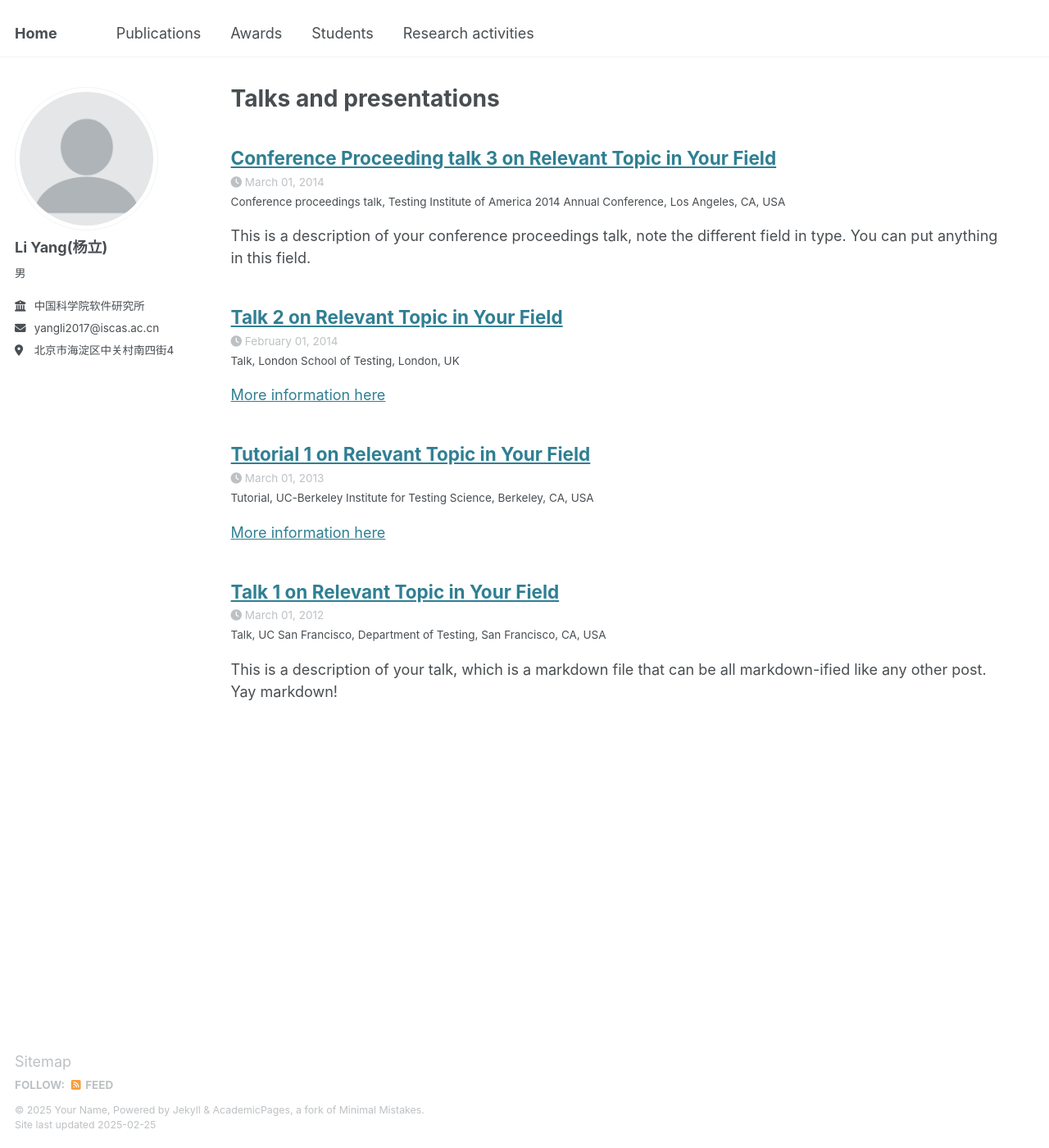
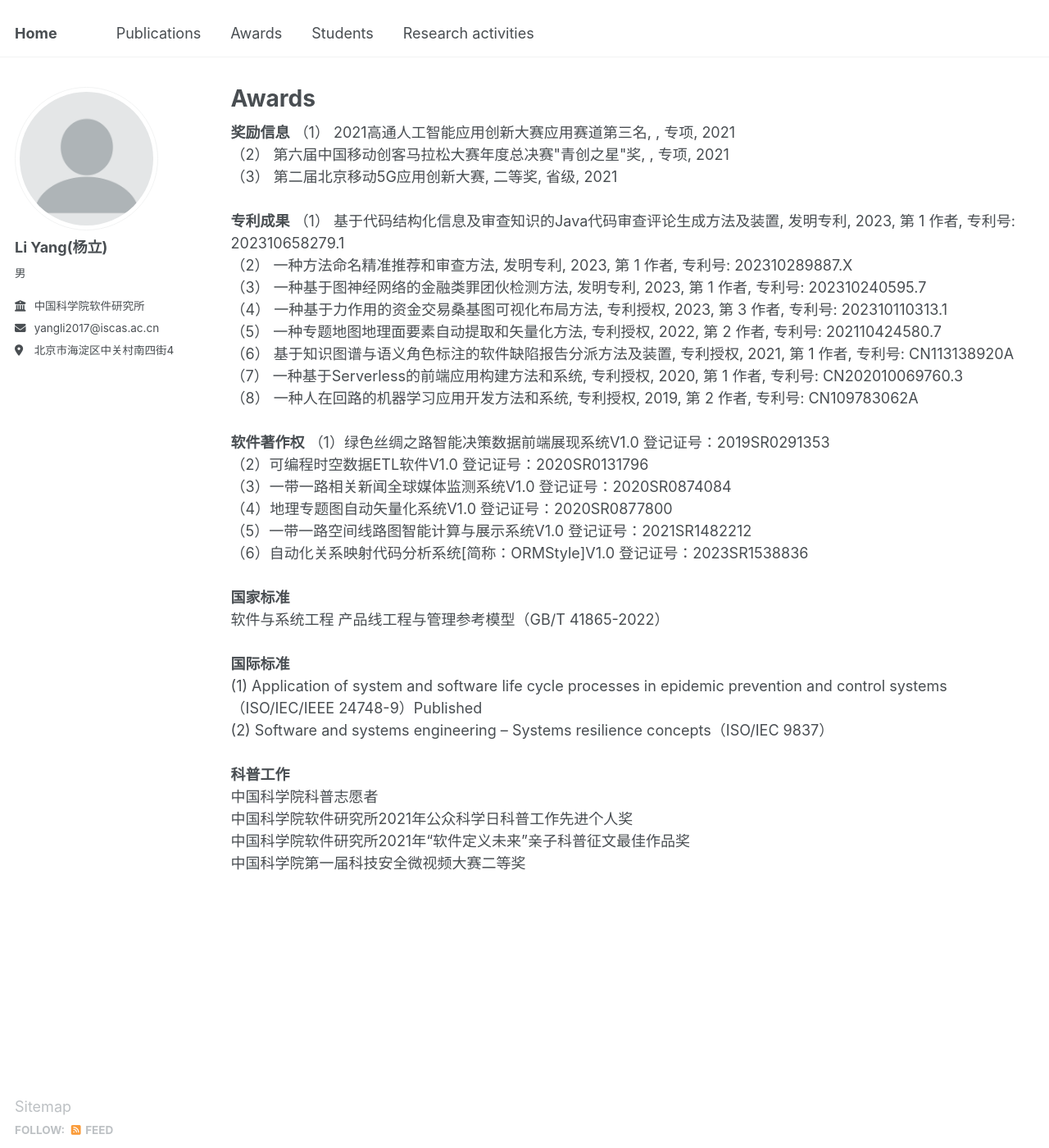
Before and after one commit to yangli8953/yangli8953.github.io, a Jekyll site: the page built from _pages/talks.html, in a window 1280 px wide and 1400 px high. Shown: the whole window at 82% size. Built offline with Jekyll 4.4.1, drawn with Linux system fonts in a browser that asks for light colours.

Commit message:
Update talks.html

```diff
--- a/_pages/talks.html
+++ b/_pages/talks.html
@@ -1,16 +1,68 @@
 ---
 layout: archive
-title: "Talks and presentations"
+title: "Awards"
 permalink: /talks/
 author_profile: true
 ---
 
-{% if site.talkmap_link == true %}
-
-<p style="text-decoration:underline;"><a href="/talkmap.html">See a map of all the places I've given a talk!</a></p>
-
-{% endif %}
-
-{% for post in site.talks reversed %}
-  {% include archive-single-talk.html %}
-{% endfor %}
+<b>奖励信息</b>
+（1） 2021高通人工智能应用创新大赛应用赛道第三名, , 专项, 2021
+<br />
+（2） 第六届中国移动创客马拉松大赛年度总决赛"青创之星"奖, , 专项, 2021
+<br />
+（3） 第二届北京移动5G应用创新大赛, 二等奖, 省级, 2021
+<br />
+<br />
+<b>专利成果</b>
+（1） 基于代码结构化信息及审查知识的Java代码审查评论生成方法及装置, 发明专利, 2023, 第 1 作者, 专利号: 202310658279.1
+<br />
+（2） 一种方法命名精准推荐和审查方法, 发明专利, 2023, 第 1 作者, 专利号: 202310289887.X
+<br />
+（3） 一种基于图神经网络的金融类罪团伙检测方法, 发明专利, 2023, 第 1 作者, 专利号: 202310240595.7
+<br />
+（4） 一种基于力作用的资金交易桑基图可视化布局方法, 专利授权, 2023, 第 3 作者, 专利号: 202310110313.1
+<br />
+（5） 一种专题地图地理面要素自动提取和矢量化方法, 专利授权, 2022, 第 2 作者, 专利号: 202110424580.7
+<br />
+（6） 基于知识图谱与语义角色标注的软件缺陷报告分派方法及装置, 专利授权, 2021, 第 1 作者, 专利号: CN113138920A
+<br />
+（7） 一种基于Serverless的前端应用构建方法和系统, 专利授权, 2020, 第 1 作者, 专利号: CN202010069760.3
+<br />
+（8） 一种人在回路的机器学习应用开发方法和系统, 专利授权, 2019, 第 2 作者, 专利号: CN109783062A
+<br />
+<br />
+<b>软件著作权</b>
+（1）绿色丝绸之路智能决策数据前端展现系统V1.0 登记证号：2019SR0291353
+<br />
+（2）可编程时空数据ETL软件V1.0 登记证号：2020SR0131796
+<br />
+（3）一带一路相关新闻全球媒体监测系统V1.0 登记证号：2020SR0874084
+<br />
+（4）地理专题图自动矢量化系统V1.0 登记证号：2020SR0877800
+<br />
+（5）一带一路空间线路图智能计算与展示系统V1.0 登记证号：2021SR1482212
+<br />
+（6）自动化关系映射代码分析系统[简称：ORMStyle]V1.0 登记证号：2023SR1538836
+<br />
+<br />
+<b>国家标准</b>
+<br />
+软件与系统工程 产品线工程与管理参考模型（GB/T 41865-2022）
+<br />
+<br />
+<b>国际标准</b>
+<br />
+(1) Application of system and software life cycle processes in epidemic prevention and control systems（ISO/IEC/IEEE 24748-9）Published
+<br />
+(2) Software and systems engineering – Systems resilience concepts（ISO/IEC 9837）
+<br />
+<br />
+<b>科普工作</b>
+<br />
+中国科学院科普志愿者
+<br />
+中国科学院软件研究所2021年公众科学日科普工作先进个人奖
+<br />
+中国科学院软件研究所2021年“软件定义未来”亲子科普征文最佳作品奖
+<br />
+中国科学院第一届科技安全微视频大赛二等奖
```
